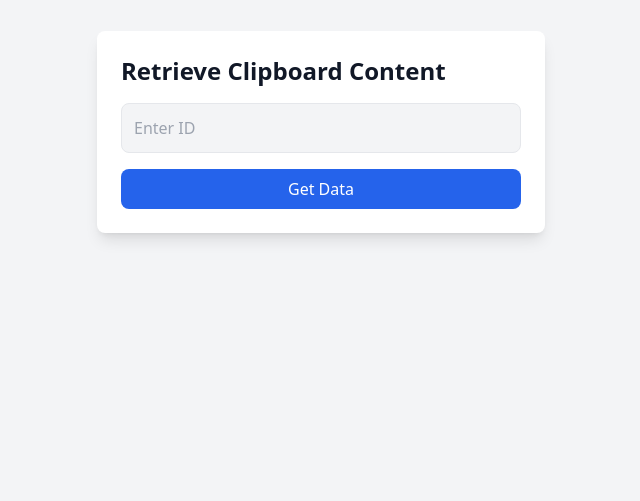
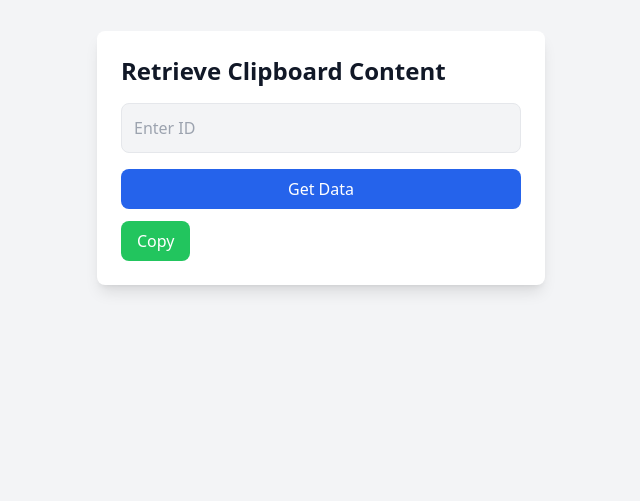
Before and after one commit to Rutiktorambe/Online-Clipboard, a Flask app: page /get in a window 1280 px wide. Shown: the part 73-574 px from the top of the page, without its empty margins (319-959 px from the left). Run offline with Flask 3, Linux system fonts and the light colour scheme; some libraries are stand-ins or nearby versions.

Commit message:
Update get.html

```diff
--- a/templates/get.html
+++ b/templates/get.html
@@ -22,18 +22,18 @@
     >
       Get Data
     </button>
-
+<button
+        onclick="copyText()"
+        class="mt-3 bg-green-500 hover:bg-green-600 text-white py-2 px-4 rounded-lg font-medium transition-all duration-300"
+      >
+        Copy
+      </button>
     <div
       id="outputSection"
       class="hidden mt-4 p-4 bg-gray-200 dark:bg-gray-700 rounded-lg transition-opacity duration-300"
     >
       <p id="outputText" class="text-gray-900 dark:text-white break-words"></p>
-      <button
-        onclick="copyText()"
-        class="mt-3 bg-green-500 hover:bg-green-600 text-white py-2 px-4 rounded-lg font-medium transition-all duration-300"
-      >
-        Copy
-      </button>
+
     </div>
   </div>
 
```
